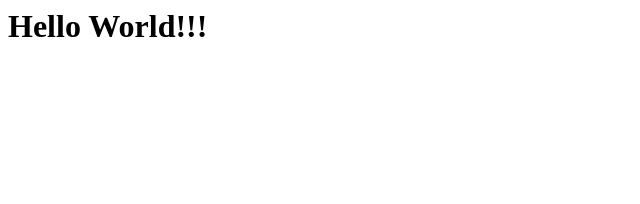
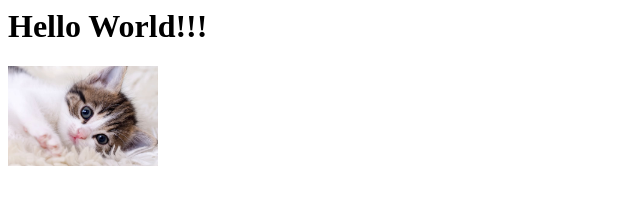
Before and after one commit to seeme/git-tutorial-6, a plain HTML site: page index.html in a window 1280 px wide. Shown: the whole page, without its empty margins (0-640 px from the left). Drawn offline with Linux system fonts and the light colour scheme.

```diff
--- a/index.html
+++ b/index.html
@@ -1 +1,2 @@
 <h1>Hello World!!!</h1>
+<img src ="cat.jpg" height="100">
```
Also changed, not shown: cat.jpg (added).
